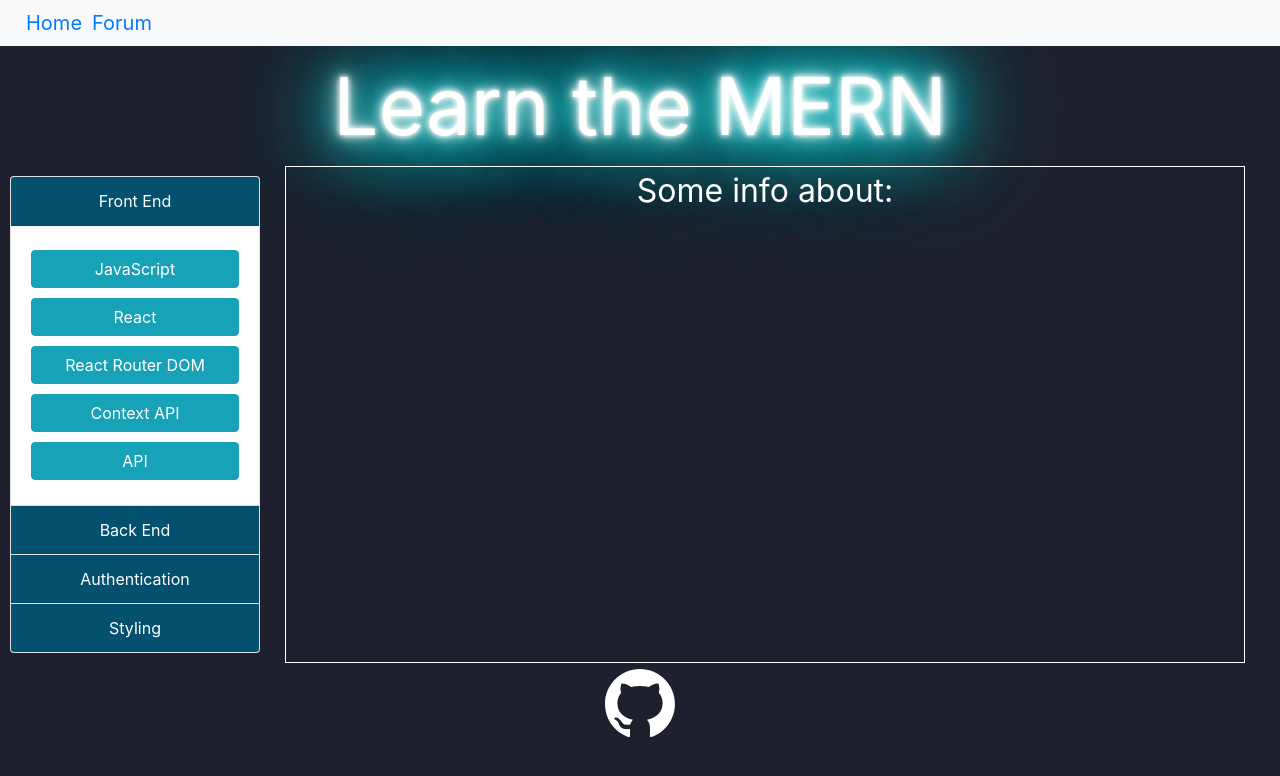
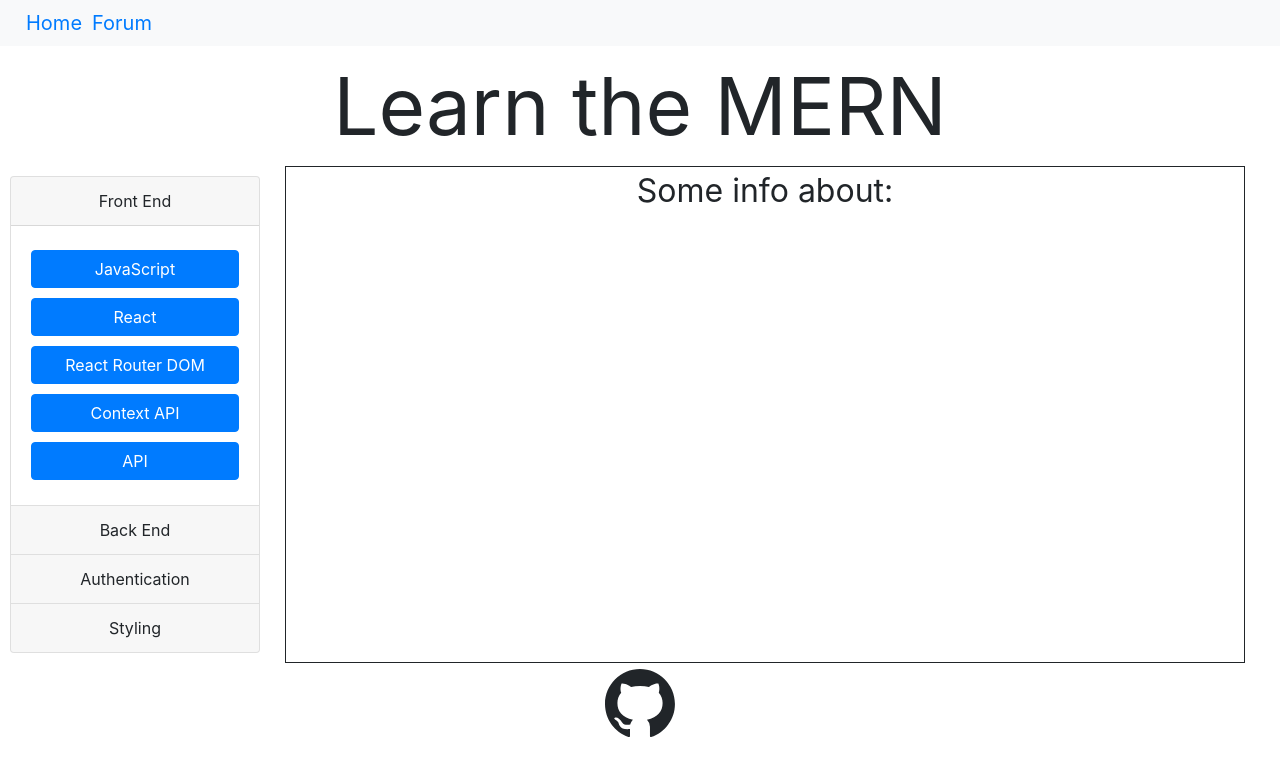
Before and after one commit to Dulaya/learn-the-mern-client, a React (Create React App) app: page / in a window 1280 px wide. Shown: the top 776 px of the page. Built offline with nearby package versions, Linux system fonts and the light colour scheme.

Commit message:
update README, remove colors

```diff
--- a/src/App.js
+++ b/src/App.js
@@ -8,14 +8,12 @@ import BrandName from './components/BrandName';
 import Forum from './components/Forum';
 
 const containerStyle = {
-  background: '#1e212d',
   minHeight: '100vh',
   textAlign: 'center',
   width: '100vw'
 }
 
 const iconStyle = {
-  color: 'white',
   cursor: 'pointer',
   fontSize: '5rem',
 }
--- a/src/components/SideBar.js
+++ b/src/components/SideBar.js
@@ -28,7 +28,7 @@ const SideBar = () => {
                             <Card.Body>
                                 {
                                     frontEndArray.map(concept =>
-                                        <Button key={concept} variant='info' style={buttonStyle} onClick={() => setInfo(concept)}>{concept}</Button>
+                                        <Button key={concept} style={buttonStyle} onClick={() => setInfo(concept)}>{concept}</Button>
                                     )
                                 }
                             </Card.Body>
@@ -42,7 +42,7 @@ const SideBar = () => {
                             <Card.Body>
                                 {
                                     backEndArray.map(concept =>
-                                        <Button key={concept} variant='info' style={buttonStyle} onClick={() => setInfo(concept)}>{concept}</Button>
+                                        <Button key={concept} style={buttonStyle} onClick={() => setInfo(concept)}>{concept}</Button>
                                     )
                                 }
                             </Card.Body>
@@ -56,7 +56,7 @@ const SideBar = () => {
                             <Card.Body>
                                 {
                                     authenticationArray.map(concept =>
-                                        <Button key={concept} variant='info' style={buttonStyle} onClick={() => setInfo(concept)}>{concept}</Button>
+                                        <Button key={concept} style={buttonStyle} onClick={() => setInfo(concept)}>{concept}</Button>
                                     )
                                 }
                             </Card.Body>
@@ -70,7 +70,7 @@ const SideBar = () => {
                             <Card.Body>
                                 {
                                     stylingArray.map(concept =>
-                                        <Button key={concept} variant='info' style={buttonStyle} onClick={() => setInfo(concept)}>{concept}</Button>
+                                        <Button key={concept} style={buttonStyle} onClick={() => setInfo(concept)}>{concept}</Button>
                                     )
                                 }
                             </Card.Body>
@@ -79,7 +79,7 @@ const SideBar = () => {
                 </Accordion>
             </Col>
 
-            <Col style={{ color: 'white', maxWidth: '75vw', border: '1px solid' }}>
+            <Col style={{ maxWidth: '75vw', border: '1px solid' }}>
                 <p style={{ fontSize: '2rem', }}>Some info about: {info}</p>
             </Col>
         </Row>
--- a/src/components/Styles.js
+++ b/src/components/Styles.js
@@ -1,23 +1,11 @@
 export const containerStyle = {
-    background: '#1e212d',
     minHeight: '100vh',
     textAlign: 'center',
     width: '100vw'
   }
 
 export const neonStyle = {
-    color: '#fff',
     fontSize: '5rem',
-    margin: '0',
-    textShadow: `
-      0 0 5px #fff,
-      0 0 10px #fff,
-      0 0 20px #fff,
-      0 0 40px #0ff,
-      0 0 80px #0ff,
-      0 0 90px #0ff,
-      0 0 100px #0ff,
-      0 0 150px #0ff`,
   }
 
 export const iconStyle = {
@@ -32,9 +20,8 @@ export const accordionStyle = {
   }
 
 export const accordionHeaderStyle = {
-    background: '#03506f',
-    color: 'white',
-  }
+
+}
 
 export const buttonStyle = {
     margin: '5px 0',
```
Also changed, not shown: 1 other file (tests, documents, lock files or other folders).
